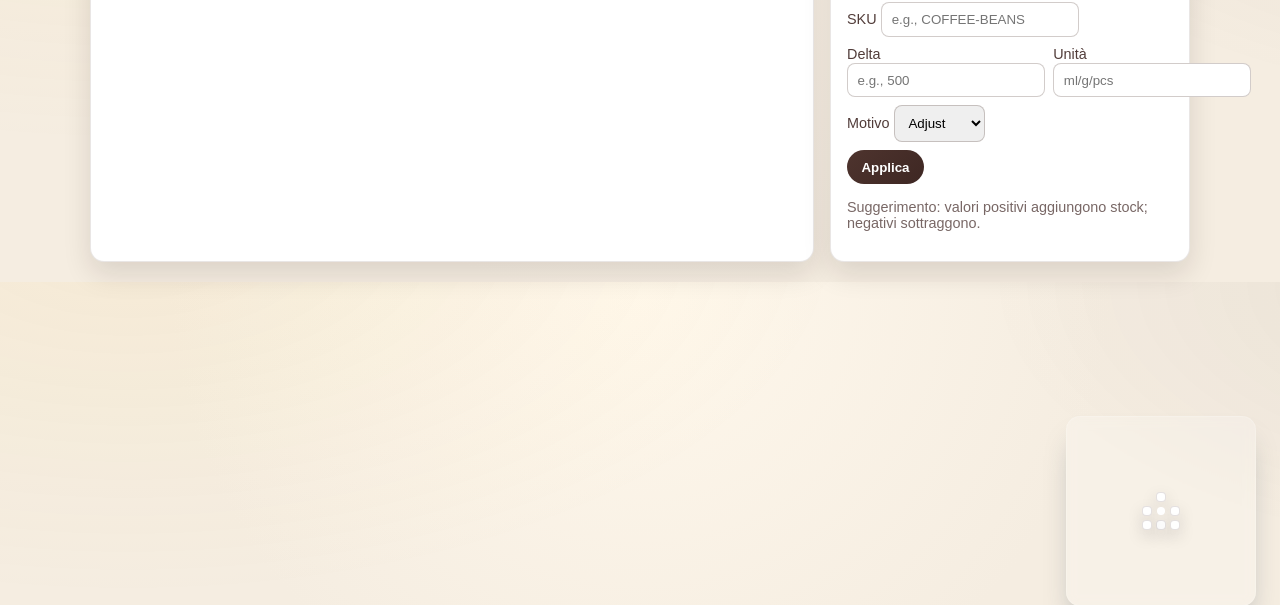
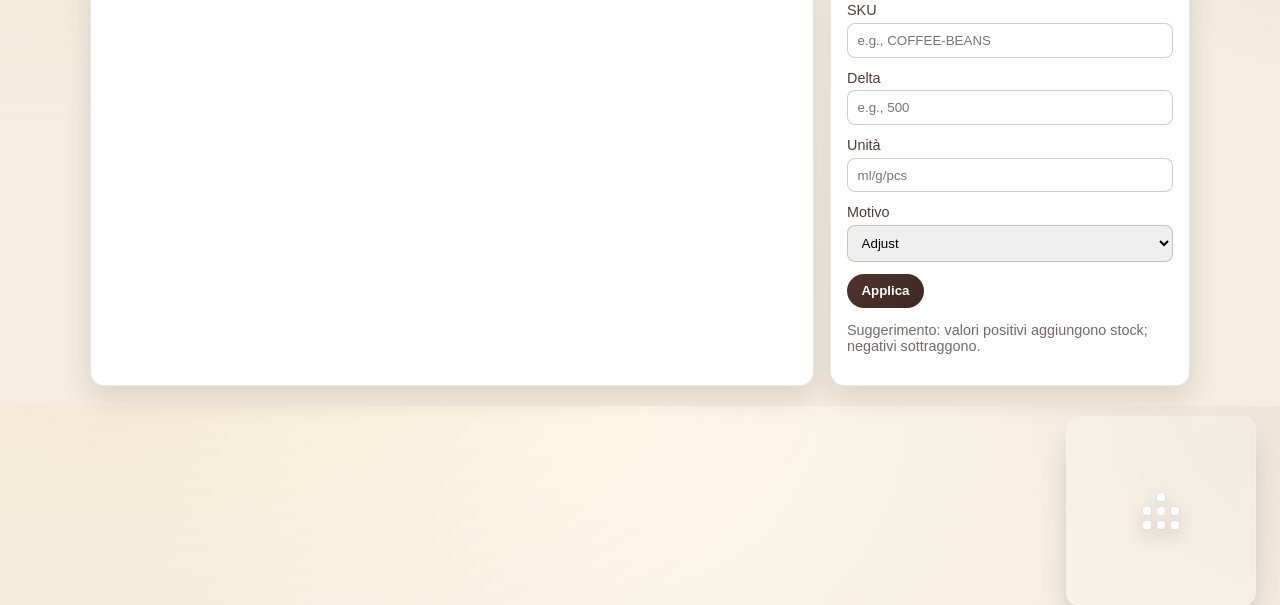
Before and after one commit to Zazanicholas01/qr-bar, a Python web app: template backend/app/templates/inventory.html in a window 1280 px wide. Shown: the part 170-775 px from the top of the page. Run offline with Jinja, Linux system fonts and the light colour scheme; the template is opened without the code that fills it, so the values that code supplies are empty.

Commit message:
Optimized UI for Regola Inventario Form

```diff
--- a/backend/app/templates/inventory.html
+++ b/backend/app/templates/inventory.html
@@ -17,7 +17,8 @@
       table { width: 100%; border-collapse: separate; border-spacing: 0; }
       thead th { text-align: left; background: rgba(78,52,46,0.08); color: #3e2723; padding: 10px; position: sticky; top: 0; }
       tbody td { padding: 10px; border-top: 1px solid rgba(78,52,46,0.12); }
-      .adjust { display: grid; gap: 0.5rem; }
+      .adjust { display: grid; gap: 0.75rem; }
+      .adjust .field { display: flex; flex-direction: column; gap: 0.3rem; }
       label { font-size: 0.9rem; color: rgba(62,39,35,0.9); }
       input, select { padding: 0.55rem 0.6rem; border-radius: 8px; border: 1px solid rgba(78,52,46,0.25); }
       button { padding: 0.6rem 0.9rem; border-radius: 999px; border: none; background: linear-gradient(135deg, #4e342e, #3e2723); color: #fff; font-weight: 600; cursor: pointer; }
@@ -80,21 +81,19 @@
         <div class="card">
           <h3 style="margin-top:0">Regola inventario</h3>
           <form class="adjust" method="post" action="/admin/inventory/adjust">
-            <div>
+            <div class="field">
               <label for="sku">SKU</label>
               <input id="sku" name="sku" placeholder="e.g., COFFEE-BEANS" required />
             </div>
-            <div class="row">
-              <div style="flex:2">
-                <label for="delta">Delta</label>
-                <input id="delta" name="delta" type="number" step="0.01" placeholder="e.g., 500" required />
-              </div>
-              <div style="flex:1">
-                <label for="unit">Unità</label>
-                <input id="unit" name="unit" placeholder="ml/g/pcs" />
-              </div>
+            <div class="field">
+              <label for="delta">Delta</label>
+              <input id="delta" name="delta" type="number" step="0.01" placeholder="e.g., 500" required />
             </div>
-            <div>
+            <div class="field">
+              <label for="unit">Unità</label>
+              <input id="unit" name="unit" placeholder="ml/g/pcs" />
+            </div>
+            <div class="field">
               <label for="reason">Motivo</label>
               <select id="reason" name="reason">
                 <option value="adjust">Adjust</option>
```
